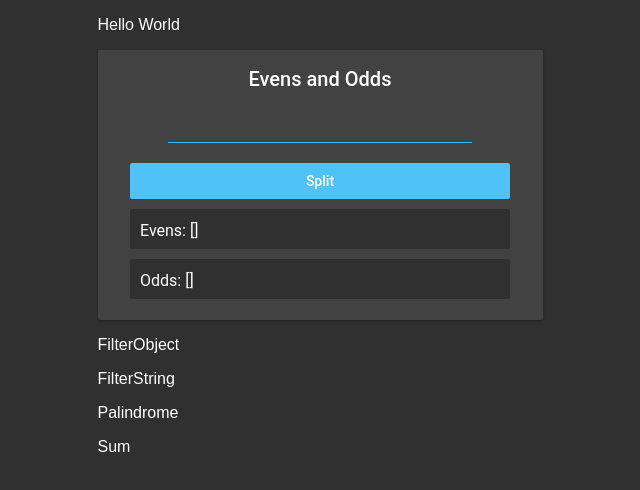
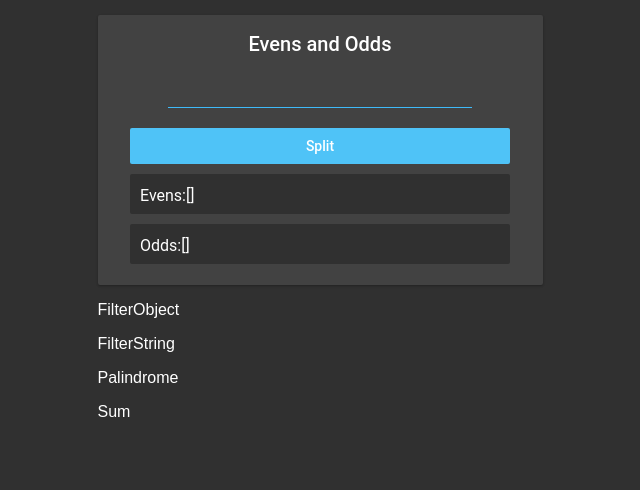
Before and after one commit to jerahmeelwilson/react-toy-problems, a React (Create React App) app: page / in a window 1280 px wide. Shown: the top 490 px of the page, without its empty margins (320-960 px from the left). Built offline with nearby package versions, Linux system fonts and the light colour scheme.

Commit message:
Added functional and class component for EvenAndOdd

```diff
--- a/src/components/TopicBrowser/TopicBrowser.js
+++ b/src/components/TopicBrowser/TopicBrowser.js
@@ -12,7 +12,6 @@ class TopicBrowser extends Component {
    render(){
     return (
         <div>
-        <p>Hello World</p>
         <EvenAndOdd />
         <FilterObject />
         <FilterString />
--- a/src/components/Topics/EvenAndOdd.js
+++ b/src/components/Topics/EvenAndOdd.js
@@ -1,28 +1,19 @@
-import React, { Component } from 'react';
+//import React, { Component } from 'react';
+import React, { useState} from 'react';
 
-// function EvenAndOdd() {
-//     return(<p>EvenAndOdd</p>)
-// }
+function EvenAndOdd() {
+    const [inputValue, setInputValue] = useState("");
+    const [evenArr, setEvenArr] = useState([]);
+    const [oddArr, setOddArr] = useState([]);
 
-class EvenAndOdd extends Component{
-    constructor(props){
-        super(props);
-        this.state = {
-            evenArray: [],
-            oddArray: [],
-            userInput: ""
-        }
-        this.handleInput = this.handleInput.bind(this);
-        this.solveInput = this.solveInput.bind(this);
+    function handleInput(event){
+        setInputValue(event.target.value);
     }
 
-    handleInput(event){
-        this.setState({userInput: event.target.value})
-    }
-
-    solveInput(event){
+    function solveInput(event){
         event.preventDefault();
-        let nums = this.state.userInput.split(',');
+        console.log("split")
+        let nums = inputValue.split(',');
         let evens = [];
         let odds = [];
         console.log(nums)
@@ -37,24 +28,73 @@ class EvenAndOdd extends Component{
                 }
             }
         })
-        this.setState({evenArray: evens.toString()});
-        this.setState({oddArray: odds.toString()});
-        this.setState({userInput:""});
-
+        setEvenArr(evens.toString());
+        setOddArr(odds.toString());
+        setInputValue("")
     }
 
-    render(){
-        return(
-            <div className="puzzleBox evenAndOddPB">
-                <h4>Evens and Odds</h4>
-                <input className='inputLine' value={this.state.userInput} onChange={this.handleInput} />
-                <button onClick={this.solveInput} className='confirmationButton'>Split</button>
-                <span className='resultsBox'>Evens: [{this.state.evenArray}]</span>
-                <span className='resultsBox'>Odds: [{this.state.oddArray}]</span>
-            </div>
-        )
-    }
+    return(
+        <div className="puzzleBox evenAndOddPB">
+            <h4>Evens and Odds</h4>
+            <input onChange={handleInput} value={inputValue} className='inputLine' />
+            <button onClick={solveInput} className='confirmationButton'>Split</button>
+            <span className='resultsBox'>Evens:[{evenArr}]</span>
+            <span className='resultsBox'>Odds:[{oddArr}]</span>
+        </div>
+    )
 }
+
+// class EvenAndOdd extends Component{
+//     constructor(props){
+//         super(props);
+//         this.state = {
+//             evenArray: [],
+//             oddArray: [],
+//             userInput: ""
+//         }
+//         this.handleInput = this.handleInput.bind(this);
+//         this.solveInput = this.solveInput.bind(this);
+//     }
+
+//     handleInput(event){
+//         this.setState({userInput: event.target.value})
+//     }
+
+//     solveInput(event){
+//         event.preventDefault();
+//         let nums = this.state.userInput.split(',');
+//         let evens = [];
+//         let odds = [];
+//         console.log(nums)
+//         nums.forEach(num =>{
+//             if(num !== "")
+//                 num = parseInt(num,10);
+//             if(!(isNaN(num) || typeof num !== "number")){
+//                 if(num%2 === 0){
+//                     evens.push(num);
+//                 } else{
+//                     odds.push(num);
+//                 }
+//             }
+//         })
+//         this.setState({evenArray: evens.toString()});
+//         this.setState({oddArray: odds.toString()});
+//         this.setState({userInput:""});
+
+//     }
+
+//     render(){
+//         return(
+//             <div className="puzzleBox evenAndOddPB">
+//                 <h4>Evens and Odds</h4>
+//                 <input className='inputLine' value={this.state.userInput} onChange={this.handleInput} />
+//                 <button onClick={this.solveInput} className='confirmationButton'>Split</button>
+//                 <span className='resultsBox'>Evens: [{this.state.evenArray}]</span>
+//                 <span className='resultsBox'>Odds: [{this.state.oddArray}]</span>
+//             </div>
+//         )
+//     }
+// }
 
 
 export default EvenAndOdd;
```
Also changed, not shown: package.json (+15 -3 lines), 1 other file (tests, documents, lock files or other folders).
